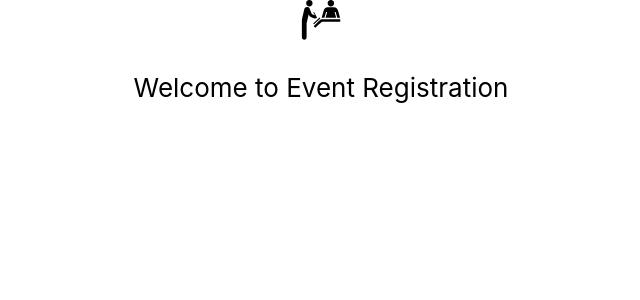
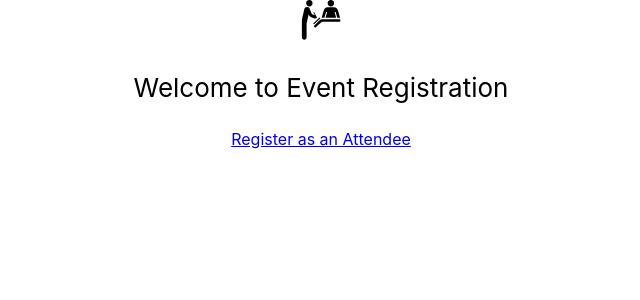
Before and after one commit to jamespro/eventregreact, a React (Create React App) app: page / in a window 1280 px wide. Shown: the top 300 px of the page, without its empty margins (319-959 px from the left). Built offline with nearby package versions, Linux system fonts and the light colour scheme.

Commit message:
added link on landing

```diff
--- a/src/App.js
+++ b/src/App.js
@@ -23,17 +23,11 @@ class App extends Component {
         </header>
         <section>
           {/* <!--need a link (that looks like a button?) : Register as an Attendee--> */}
-          {/* <!--need a link (that looks like a button?) : Register as an Attendee--> */}
 
-          {/* <a
-          className="App-link"
-          href="https://reactjs.org"
-          target="_blank"
-          rel="noopener noreferrer"
-        >
-
-        </a> */}
           {/* <!--need a route: /register/reginfo/ -- make this have logic for any kind of attendee and be dynamic, but based on what? localStorage probably --> */}
+          <a className="whatever" href="/register/reginfo/">
+            Register as an Attendee
+          </a>
         </section>
         {/* <!--make a global registration footer include--> */}
       </div>
```
